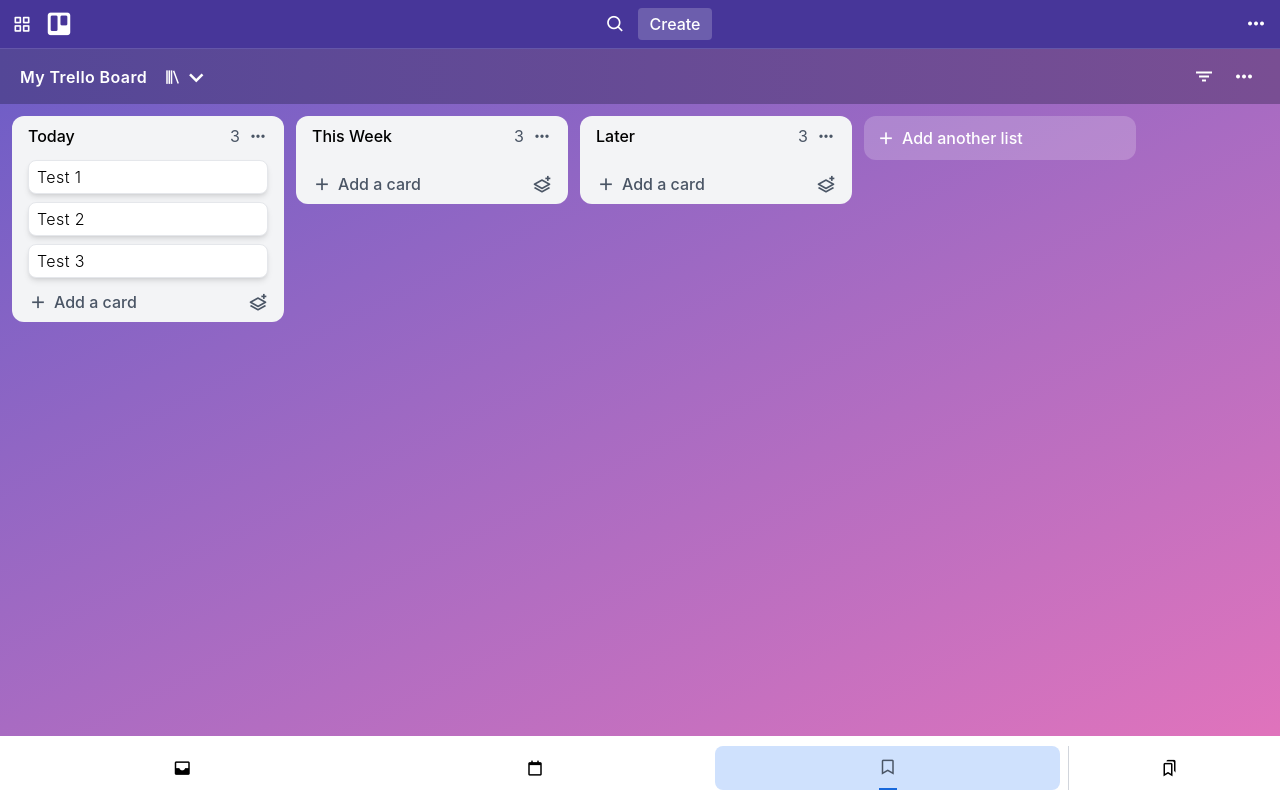
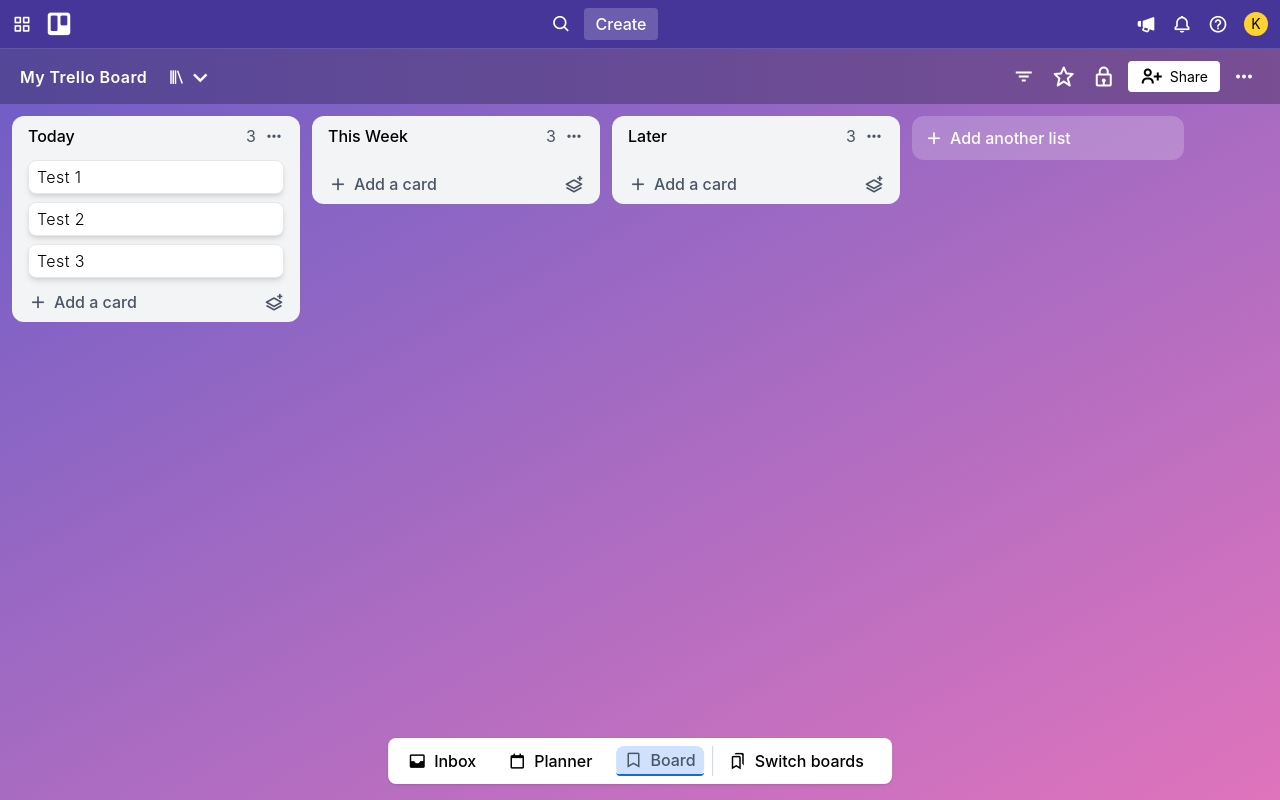
Before and after one commit to loganyeh/bulletin-board-fullstack, a React (Vite) app in the folder frontend/: page / in a window 1280 px wide. Built offline with nearby package versions, Linux system fonts and the light colour scheme.

Commit message:
feat: tablet bp

```diff
--- a/frontend/src/pages/MainBoard/MainBoard.tsx
+++ b/frontend/src/pages/MainBoard/MainBoard.tsx
@@ -2,11 +2,25 @@
 
 function MainBoard(){
     const bottomNav = ['bx bxs-inbox', 'bx bx-calendar-alt', 'bx bx-bookmark'];
+    const bottomFloatingNav = [
+        {
+            icon:'bx bxs-inbox',
+            title: "Inbox"
+        },
+        {
+            icon:'bx bx-calendar-alt',
+            title: "Planner"
+        },
+        {
+            icon:'bx bx-bookmark',
+            title: "Board"
+        }
+    ];
     const boardNames = ["This Week", "Later"];
 
     return(
         <>
-            <div className="flex flex-col h-screen">
+            <div className="relative flex flex-col h-screen">
                 {/* Header */}
                 <div className=" flex justify-between p-3 h-12 bg-[rgb(71,54,153)] text-white">
                     <div className="flex gap-3 items-center">
@@ -19,14 +33,21 @@
                         <button className="px-3 py-1 font-medium bg-[rgb(108,94,173)] rounded">Create</button>
                     </div>
 
-                    <div className="flex items-center">
+                    <div className="hidden md:flex gap-4 items-center text-xl">
+                        <i className='bx bxs-megaphone' ></i>
+                        <i className='bx bx-bell' ></i>
+                        <i className='bx bx-help-circle' ></i>
+                        <div className="flex justify-center items-center h-6 w-6 text-sm bg-amber-300 text-black rounded-full">K</div>
+                    </div>
+                    <div className="md:hidden flex items-center">
                         <i className='bx bx-dots-horizontal-rounded text-2xl' ></i>
                     </div>
+
                 </div>
 
                 {/* Bulletin Board Nav */}
                 <div className="border-t border-[rgb(100,86,169)] flex justify-between px-5 py-3 h-14 bg-gradient-to-r from-[rgb(84,71,151)] to-[rgb(121,78,147)] text-white">
-                    <div className="flex gap-4 items-center">
+                    <div className="flex gap-5 items-center">
                         <h1 className="font-semibold tracking-wide">My Trello Board</h1>
 
                         <div className="flex items-center">
@@ -40,6 +61,19 @@
                             <i className='bx bx-filter' ></i>
                         </div>
 
+                        <div className="hidden border-0 md:flex justify-center items-center w-[32px] aspect-square rounded">
+                            <i className='bx bx-star' ></i>
+                        </div>
+
+                        <div className="hidden border-0 md:flex justify-center items-center w-[32px] aspect-square rounded">
+                            <i className='bx bx-lock' ></i>
+                        </div>
+
+                        <button className="hidden md:flex gap-1.5 px-3 py-2 items-center bg-white text-black rounded-sm">
+                            <i className='bx bx-user-plus' ></i>
+                            <p className="text-sm">Share</p>
+                        </button>
+
                         <div className="border-0 flex justify-center items-center w-[32px] aspect-square rounded">
                             <i className='bx bx-dots-horizontal-rounded' ></i>
                         </div>
@@ -51,7 +85,7 @@
                 <div className="flex-1 flex items-start gap-3 p-3 bg-gradient-to-br from-[rgb(113,94,198)] to-[rgb(224,115,188)] overflow-x-scroll scrollbar-hide">
                     {/* Today */}
                     {Array.from({ length: 1 }).map((_, index) => {
-                        return <div key={index} className="flex gap-3 flex-col justify-between px-4 py-2 min-h-[88px] w-68 bg-gray-100 rounded-xl shrink-0">
+                        return <div key={index} className="flex gap-3 flex-col justify-between px-4 py-2 min-h-[88px] w-72 bg-gray-100 rounded-xl shrink-0">
                             <div className="flex justify-between">
                                 <h2 className="font-medium">Today</h2>
 
@@ -84,7 +118,7 @@
                     {/* This Week & Later */}
                     {/* {Array.from({ length: 2 }).map((_, index) => { */}
                     {boardNames.map((name, index) => {
-                        return <div key={index} className="flex gap-3 flex-col justify-between px-4 py-2 min-h-[88px] w-68 bg-gray-100 rounded-xl shrink-0">
+                        return <div key={index} className="flex gap-3 flex-col justify-between px-4 py-2 min-h-[88px] w-72 bg-gray-100 rounded-xl shrink-0">
                             <div className="flex justify-between">
                                 <h2 className="font-medium">{name}</h2>
 
@@ -126,7 +160,7 @@
                 </div>
 
                 {/* Bottom Nav */}
-                <div className="flex gap-2 p-2.5 h-16">
+                <div className="md:hidden flex gap-2 p-2.5 h-16">
                     <div className="grid gap-2 grid-cols-3 w-10/12">
                         {bottomNav.map((nav, index) => {
                             return <div key={index} className={`${index === 2 ? "bg-[rgb(207,225,253)] text-gray-600" : ""} flex justify-center items-center rounded-lg`}>
@@ -141,6 +175,24 @@
                         <i className='bx bx-bookmarks text-lg'></i>
                     </div>
                 </div>
+                {/* Bottom Floating Nav */}
+                <div className="hidden absolute bottom-4 left-1/2 -translate-x-1/2 md:flex gap-2 px-3 py-2 bg-white rounded-lg shadow">
+                    <div className="flex gap-4 justify-around">
+                        {bottomFloatingNav.map((nav, index) => {
+                            return <div key={index} className={`${index === 2 ? "bg-[rgb(207,225,253)] text-gray-600" : ""} flex justify-center items-center rounded-lg`}>
+                                <div className={`${index === 2 ? "border-b-2 border-[rgb(24,104,219)] rounded-b" : ""} flex gap-2 items-center px-2 py-0.5 h-full`}>
+                                    <i className={`${nav.icon} text-lg`} ></i>
+                                    <p className="font-medium">{nav.title}</p>
+                                </div>
+                            </div>
+                        })}
+                    </div>
+
+                    <div className="border-l border-gray-300 flex-1 flex gap-2 justify-center items-center px-4 whitespace-nowrap">
+                        <i className='bx bx-bookmarks text-lg'></i>
+                        <p className="font-medium">Switch boards</p>
+                    </div>
+                </div>
 
             </div>
         </>
```
